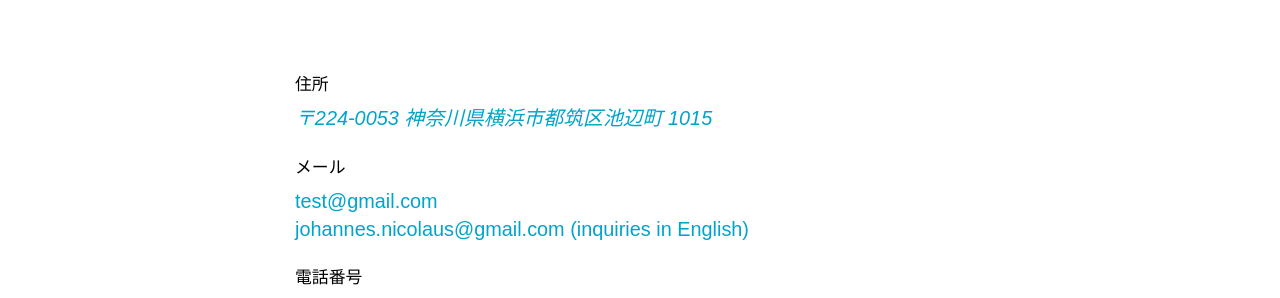
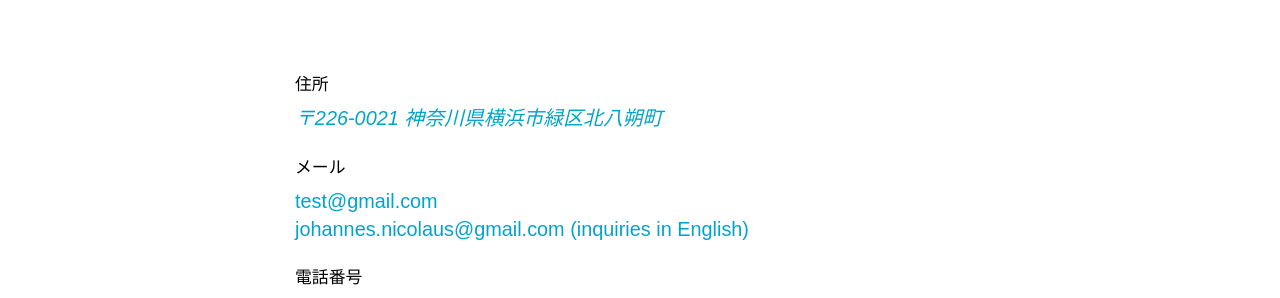
Before and after one commit to johannesnicolaus/nashi_nouen, a Jekyll site: the page built from contact.html, in a window 1280 px wide. Shown: the part 792-1090 px from the top of the page. Built offline with Jekyll 4.4.1, drawn with Linux system fonts in a browser that asks for light colours; some web fonts are replaced.

Commit message:
update maps

```diff
--- a/contact.html
+++ b/contact.html
@@ -3,15 +3,14 @@ title: アクセス
 heading: 当園へのアクセス
 
 map:
-  latitude: 35.5275771
-  longitude: 139.5638949
-  address: "〒224-0053 神奈川県横浜市都筑区池辺町 1015"
+  latitude: 35.5298459
+  longitude: 139.542149
+  address: "〒226-0021 神奈川県横浜市緑区北八朔町"
   zoom: 13
-  url: "https://maps.app.goo.gl/bsWkhpTX1PU2fGDp8"
+  url: "https://maps.app.goo.gl/xATz8XsL19wduCGh8"
 ---
 <div class="map">
-	<iframe src="https://www.google.com/maps/embed?pb=!1m18!1m12!1m3!1d574.003669860602!2d139.56275180695368!3d35.527636044582515!2m3!1f0!2f0!3f0!3m2!1i1024!2i768!4f13.1!3m3!1m2!1s0x601859001d064a8b%3A0xb2977523c9ba940b!2z5bKh6YOo6L6y5ZyS!5e0!3m2!1sen!2sjp!4v1781000380995!5m2!1sen!2sjp" width="100%" height="450" style="border:0;" allowfullscreen="" loading="lazy" referrerpolicy="no-referrer-when-downgrade"></iframe>
-
+	<iframe src="https://www.google.com/maps/embed?pb=!1m14!1m8!1m3!1d881.5011808450747!2d139.5421141!3d35.5297791!3m2!1i1024!2i768!4f13.1!3m3!1m2!1s0x6018f742062b7333%3A0x48c98c63406ca2e!2z44Go44KC44Gh44KD44KT6L6y5ZyS!5e1!3m2!1sen!2sjp!4v1786153631516!5m2!1sen!2sjp" width="100%" height="450" style="border:0;" allowfullscreen="" loading="lazy" referrerpolicy="no-referrer-when-downgrade"></iframe>
 </div>
 
 <div class="contact-box">
```
